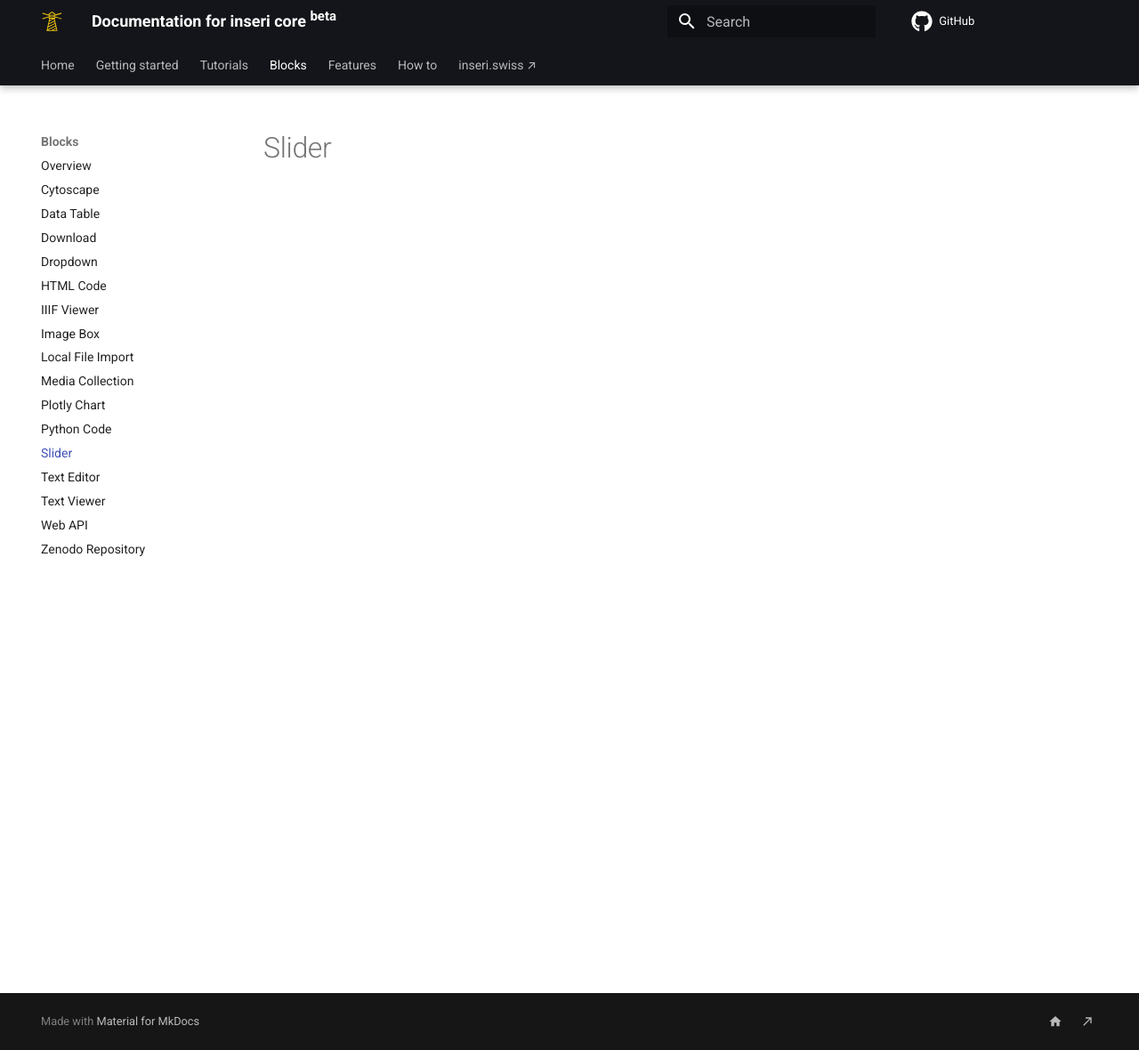
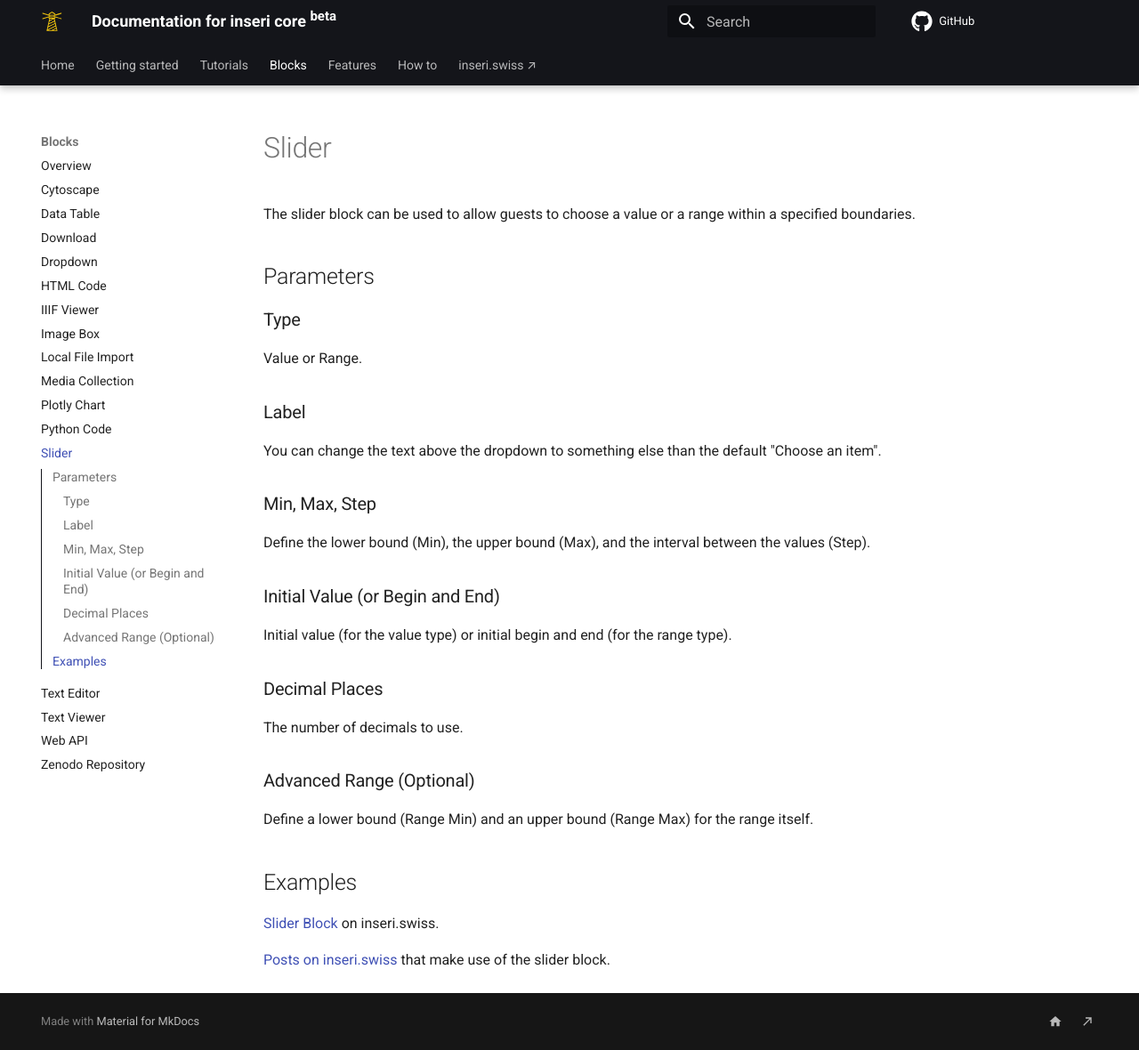
Before and after one commit to inseri-swiss/inseri-core-wp, an MkDocs documentation site: the page built from docs/blocks/slider.md, in a window 1280 px wide and 1180 px high. Shown: the whole window at 89% size. Built offline with MkDocs 1.6.1 and Material for MkDocs 9.7.7, drawn with Linux system fonts in a browser that asks for light colours; comment, search, counter and statistics services are not loaded.

Commit message:
docs: update slider block

```diff
--- a/docs/blocks/slider.md
+++ b/docs/blocks/slider.md
@@ -1 +1,35 @@
 # Slider
+
+The slider block can be used to allow guests to choose a value or a range within a specified boundaries.
+
+## Parameters
+
+### Type
+
+Value or Range.
+
+### Label
+
+You can change the text above the dropdown to something else than the default "Choose an item".
+
+### Min, Max, Step
+
+Define the lower bound (Min), the upper bound (Max), and the interval between the values (Step).
+
+### Initial Value (or Begin and End)
+
+Initial value (for the value type) or initial begin and end (for the range type).
+
+### Decimal Places
+
+The number of decimals to use.
+
+### Advanced Range (Optional)
+
+Define a lower bound (Range Min) and an upper bound (Range Max) for the range itself.
+
+## Examples
+
+[Slider Block](https://inseri.swiss/2024/02/slider-block/) on inseri.swiss.
+
+[Posts on inseri.swiss](https://inseri.swiss/tag/slider/) that make use of the slider block.
```
